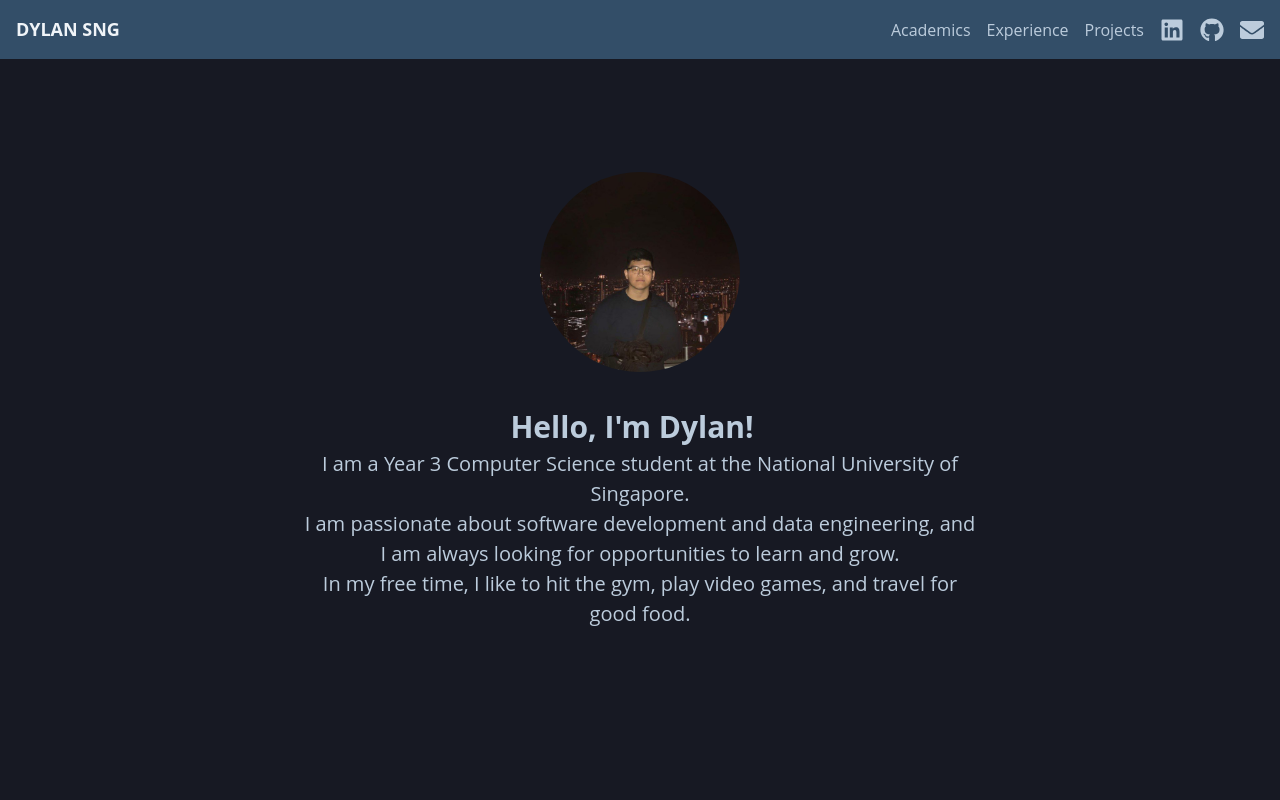
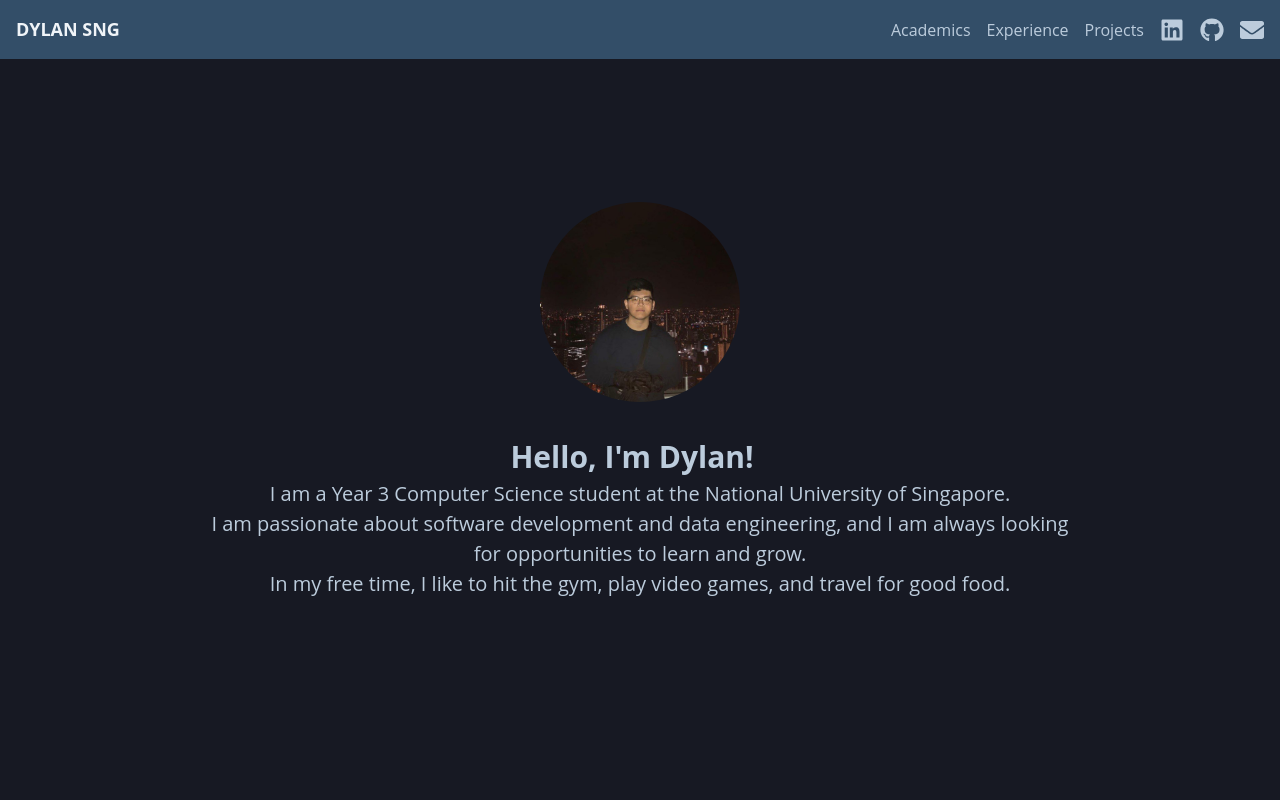
Before and after one commit to dsja612/dsja612.github.io, a React (Create React App) app: page / in a window 1280 px wide. Shown: the top 800 px of the page. Built offline with nearby package versions, Linux system fonts and the light colour scheme.

Commit message:
Clean up code

```diff
--- a/src/App.tsx
+++ b/src/App.tsx
@@ -1,9 +1,17 @@
-import Home from "./components/Home";
+import Navbar from "./components/Navbar";
+import About from "./components/About";
+import Experience from "./components/Experience";
+import Projects from "./components/Projects";
+import Academics from "./components/Academics";
 
 function App() {
   return (
-    <main className="text-gray-400 bg-gray-900 body-font">
-      <Home />
+    <main>
+      <Navbar />
+      <About />
+      <Academics />
+      <Experience />
+      <Projects />
     </main>
   );
 }
--- a/src/components/About.tsx
+++ b/src/components/About.tsx
@@ -1,22 +1,22 @@
 import React from 'react';
 import { Box, Flex, Text, Image } from '@chakra-ui/react';
 
-const AboutMe: React.FC = () => {
+const About: React.FC = () => {
   return (
+    <main id="about">
       <Flex direction="column" align="center" justify="center" minHeight="100vh" bg="gray.900" color="white">
         <Box mb={8}>
           <Image src={process.env.PUBLIC_URL + '/profile.jpg'} alt="Profile Image" boxSize="200px" borderRadius="full" />
         </Box>
-      <Text fontSize="3xl" fontWeight="bold" mr={4}>
-        Hello, I'm Dylan!
-      </Text>
-      <Text fontSize="xl" marginLeft="300px" align="center" marginRight="300px">
-        I am a Year 3 Computer Science student at the National University of Singapore. <br/> I am passionate about software development and data engineering,
-        and I am always looking for opportunities to learn and grow. <br/>
+        <Text fontSize="3xl" fontWeight="bold" mr={4}> Hello, I'm Dylan! </Text>
+        <Text fontSize="xl" marginLeft="200px" align="center" marginRight="200px">
+          I am a Year 3 Computer Science student at the National University of Singapore. <br/>
+          I am passionate about software development and data engineering, and I am always looking for opportunities to learn and grow. <br/>
           In my free time, I like to hit the gym, play video games, and travel for good food.
         </Text>
       </Flex>
+    </main>
   );
 };
 
-export default AboutMe;
+export default About;
--- a/src/components/Academics.tsx
+++ b/src/components/Academics.tsx
@@ -1,11 +1,9 @@
 import React from 'react';
-import { Box, Flex, Text, Image } from '@chakra-ui/react';
-import Navbar from './Navbar';
+import { Flex, Text } from '@chakra-ui/react';
 
 const Academics: React.FC = () => {
   return (
     <main className="text-gray-400 bg-gray-900 body-font" id="academics">
-    <Navbar />
     <Flex direction="column" align="center" justify="center" minHeight="100vh" bg="gray.900" color="white">
         <Text fontSize="3xl" fontWeight="bold" mr={4}>
           Work-in-progress
--- a/src/components/Experience.tsx
+++ b/src/components/Experience.tsx
@@ -1,16 +1,14 @@
 import React from 'react';
 import { Flex, Text } from '@chakra-ui/react';
-import Navbar from './Navbar';
 import ExperienceTimeline from './ExperienceTimeline';
 
 const Experience: React.FC = () => {
   return (
-    <main className="text-gray-400 bg-gray-900 body-font" id="experience">
-    <Navbar />
-    <Flex direction="column" align="center" justify="center" minHeight="100vh" bg="gray.900" color="white">
-        <Text fontSize="3xl" fontWeight="bold" mr={4}> Working Experience </Text>
-        <ExperienceTimeline />
-    </Flex>
+    <main id="experience">
+      <Flex direction="column" align="center" justify="center" minHeight="100vh" bg="gray.900" color="white">
+          <Text fontSize="3xl" fontWeight="bold" mr={4}> Working Experience </Text>
+          <ExperienceTimeline />
+      </Flex>
     </main>
   );
 };
--- a/src/components/Home.tsx
+++ /dev/null
@@ -1,19 +0,0 @@
-import Navbar from "./Navbar";
-import AboutMe from "./About";
-import Experience from "./Experience";
-import Projects from "./Projects";
-import Academics from "./Academics";
-
-function Home() {
-  return (
-    <main className="text-gray-400 bg-gray-900 body-font" id="aboutus">
-      <Navbar />
-      <AboutMe />
-      <Academics />
-      <Experience />
-      <Projects />
-    </main>
-  );
-}
-
-export default Home;
--- a/src/components/Navbar.tsx
+++ b/src/components/Navbar.tsx
@@ -21,7 +21,7 @@ const Navbar: React.FC = () => {
         p={4}
         zIndex={999}
       >
-        <Link to="#aboutus" smooth>
+        <Link to="#about" smooth>
           <Text fontSize="lg" fontWeight="bold" color="brand.50">
             DYLAN SNG
           </Text>
--- a/src/components/Projects.tsx
+++ b/src/components/Projects.tsx
@@ -1,16 +1,14 @@
 import React from 'react';
-import { Box, Flex, Text, Image } from '@chakra-ui/react';
-import Navbar from './Navbar';
+import { Flex, Text } from '@chakra-ui/react';
 
 const Projects: React.FC = () => {
   return (
     <main className="text-gray-400 bg-gray-900 body-font" id="projects">
-    <Navbar />
-    <Flex direction="column" align="center" justify="center" minHeight="100vh" bg="gray.900" color="white">
-        <Text fontSize="3xl" fontWeight="bold" mr={4}>
-          Work-in-progress
-        </Text>
-    </Flex>
+      <Flex direction="column" align="center" justify="center" minHeight="100vh" bg="gray.900" color="white">
+          <Text fontSize="3xl" fontWeight="bold" mr={4}>
+            Work-in-progress
+          </Text>
+      </Flex>
     </main>
   );
 };
```
Lines whose indentation alone changed are shown as unchanged.
